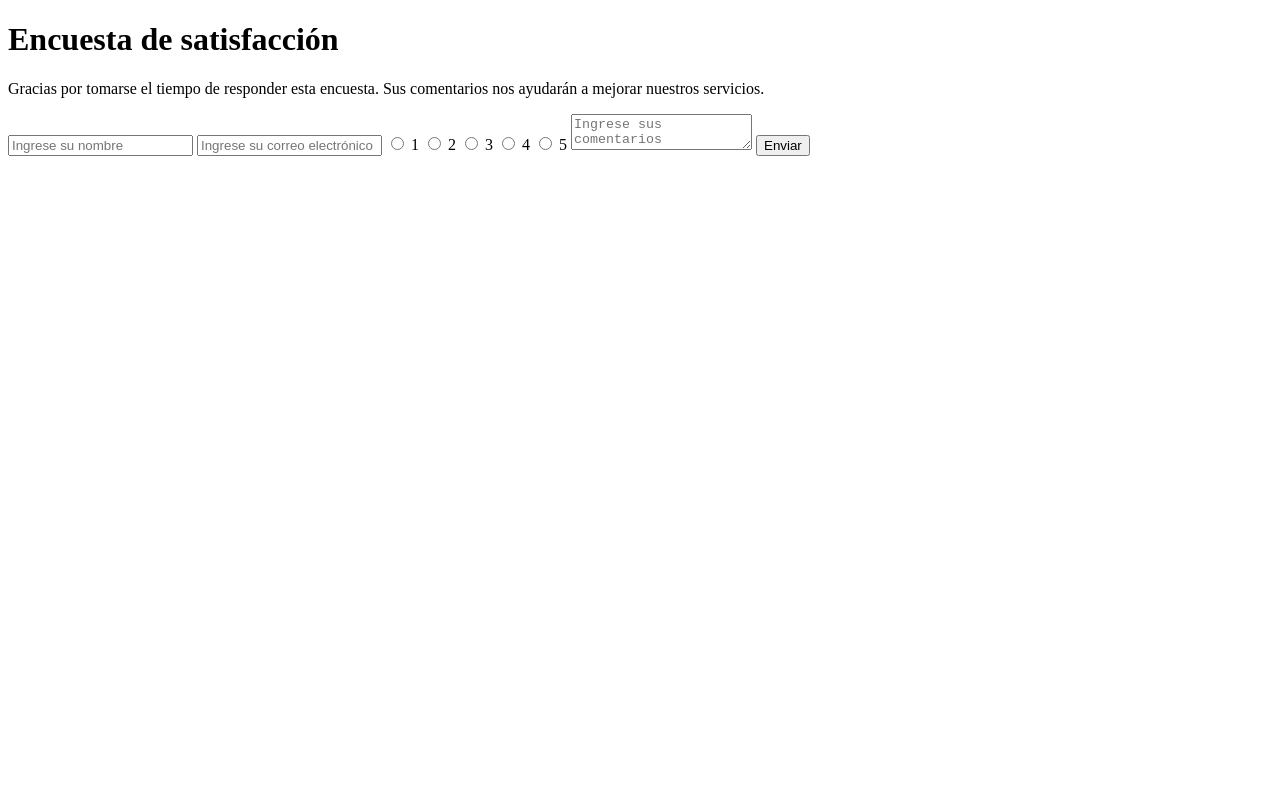
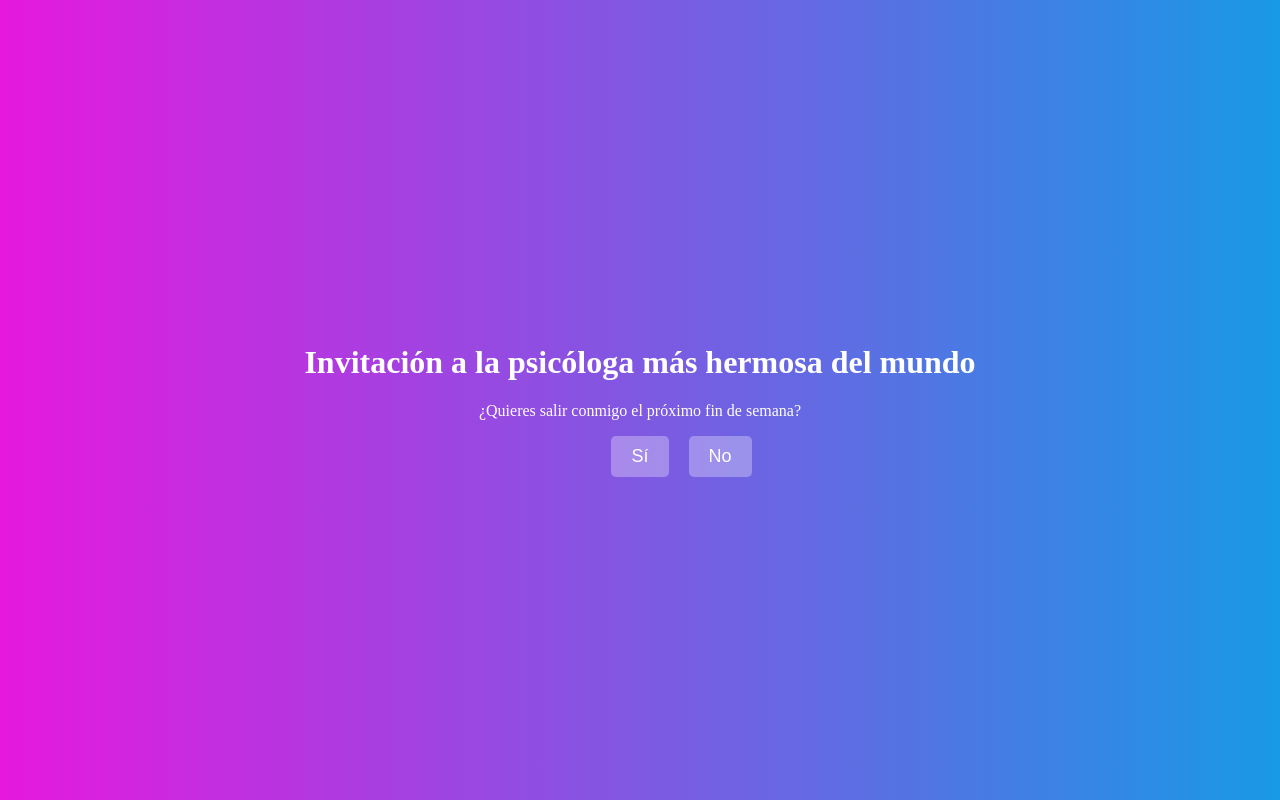
Before and after one commit to juannmar9405/Hosting, a plain HTML site: page index.html in a window 1280 px wide. Drawn offline with Linux system fonts and the light colour scheme.

Commit message:
Update index.html

```diff
--- a/index.html
+++ b/index.html
@@ -2,22 +2,72 @@
 <html lang="es">
 <head>
   <meta charset="UTF-8">
-  <title>Encuesta de satisfacción</title>
+  <meta name="viewport" content="width=device-width, initial-scale=1.0">
+  <title>Invitación a la psicóloga más hermosa del mundo</title>
+  <style>
+    body {
+      margin: 0;
+      padding: 0;
+      display: flex;
+      align-items: center;
+      justify-content: center;
+      height: 100vh;
+      background: linear-gradient(to right, #e618de, #1899e6);
+    }
+
+    #content {
+      text-align: center;
+      color: white;
+    }
+
+    .option {
+      margin: 0 10px;
+      padding: 10px 20px;
+      font-size: 18px;
+      cursor: pointer;
+      background: rgba(255, 255, 255, 0.3);
+      border: none;
+      border-radius: 5px;
+      color: white;
+    }
+
+    #no {
+      position: absolute;
+    }
+
+    #message {
+      display: none;
+      margin-top: 20px;
+    }
+  </style>
 </head>
 <body>
-  <h1>Encuesta de satisfacción</h1>
-  <p>Gracias por tomarse el tiempo de responder esta encuesta. Sus comentarios nos ayudarán a mejorar nuestros servicios.</p>
+  <div id="content">
+    <h1>Invitación a la psicóloga más hermosa del mundo</h1>
+    <p>¿Quieres salir conmigo el próximo fin de semana?</p>
+    <button class="option" onclick="showMessage('si')">Sí</button>
+    <button id="no" class="option" onmouseover="moveNo()">No</button>
+    <p id="message">Conmigo tienes la vergüenza y las risas aseguradas.</p>
+  </div>
 
-  <form action="/encuesta" method="post">
-    <input type="text" name="nombre" placeholder="Ingrese su nombre">
-    <input type="text" name="correo" placeholder="Ingrese su correo electrónico">
-    <input type="radio" name="calificacion" value="1"> 1
-    <input type="radio" name="calificacion" value="2"> 2
-    <input type="radio" name="calificacion" value="3"> 3
-    <input type="radio" name="calificacion" value="4"> 4
-    <input type="radio" name="calificacion" value="5"> 5
-    <textarea name="comentarios" placeholder="Ingrese sus comentarios"></textarea>
-    <input type="submit" value="Enviar">
-  </form>
+  <script>
+    function showMessage(option) {
+      if (option === 'si') {
+        document.getElementById('message').style.display = 'block';
+        document.getElementById('no').style.display = 'none';
+      }
+    }
+
+    function moveNo() {
+      // Mueve la opción "No" de manera aleatoria al posicionar el puntero sobre ella.
+      const maxX = window.innerWidth - document.getElementById('no').offsetWidth;
+      const maxY = window.innerHeight - document.getElementById('no').offsetHeight;
+      const randomX = Math.floor(Math.random() * maxX);
+      const randomY = Math.floor(Math.random() * maxY);
+
+      document.getElementById('no').style.left = `${randomX}px`;
+      document.getElementById('no').style.top = `${randomY}px`;
+    }
+  </script>
 </body>
 </html>
```
